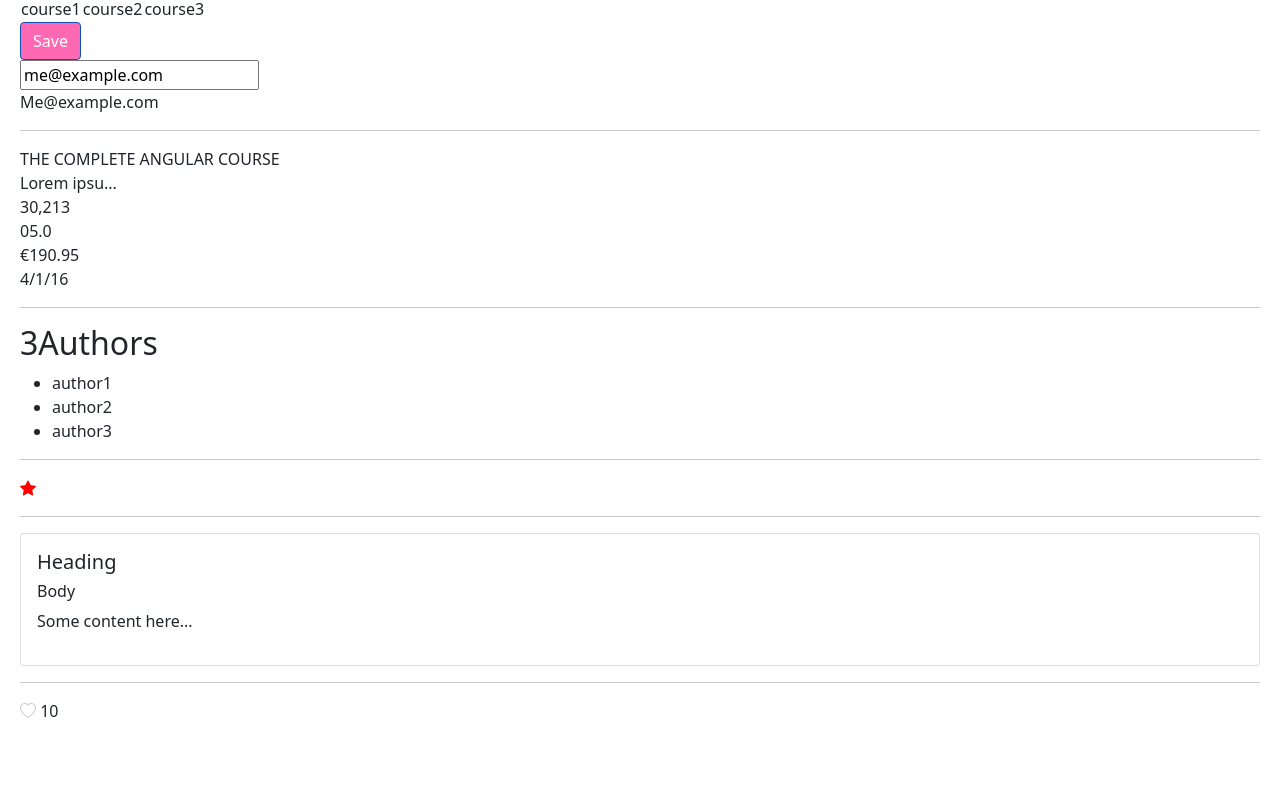
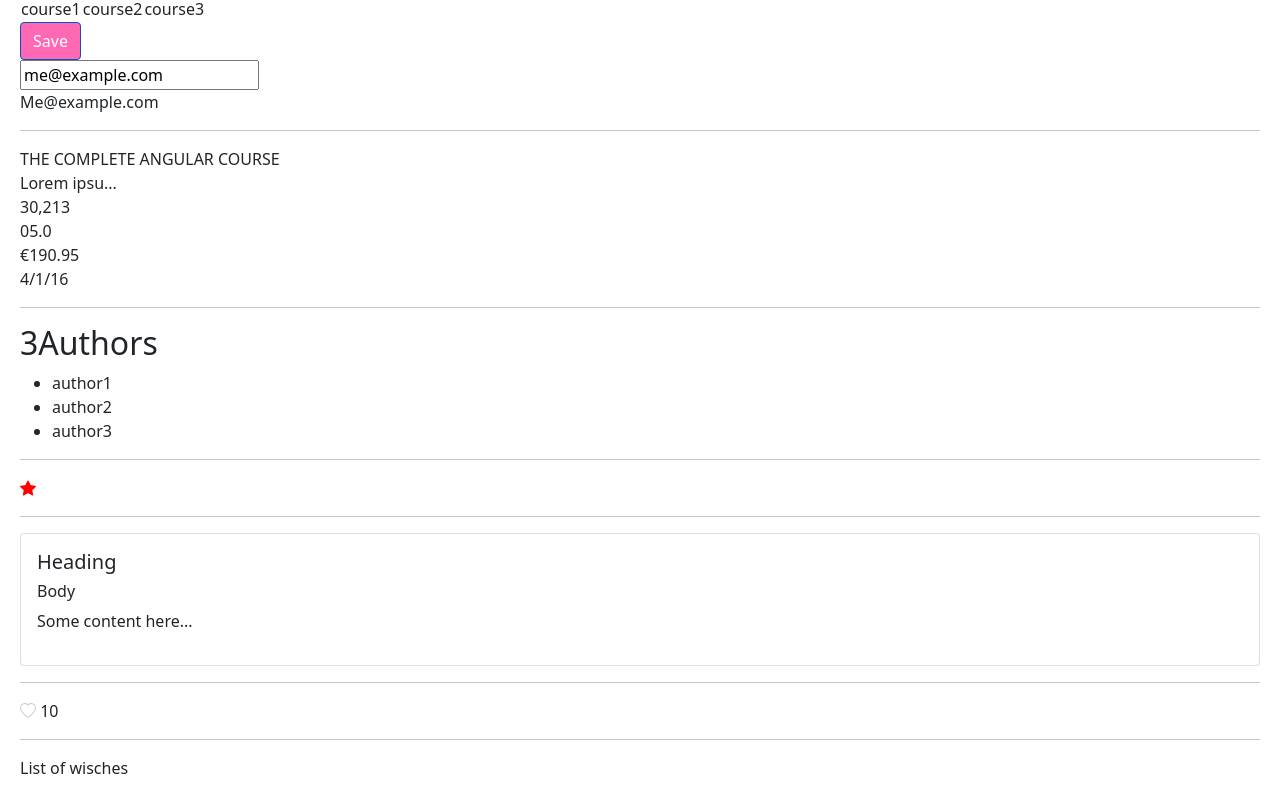
Before and after one commit to holhar/getting2know-angular, an Angular app: page / in a window 1280 px wide. Shown: the part 351-1151 px from the top of the page. Before the commit the page ends 1094 px from the top, so only its background shows below. Built offline with nearby package versions, Linux system fonts and the light colour scheme.

Commit message:
Directives: ngIf

```diff
--- a/src/app/app.component.html
+++ b/src/app/app.component.html
@@ -1,14 +1,18 @@
 <h1>Angular</h1>
+
 <hr/>
 <courses></courses>
+
 <hr/>
 <course></course>
+
 <hr/>
 <authors></authors>
+
 <hr/>
 <favorite [is-favorite]="post.isFavorite" (change)="onFavoriteChanged($event)"></favorite>
+
 <hr />
-
 <bootstrap-panel>
     <ng-container class="heading">Heading</ng-container>
     <div class="body">
@@ -18,8 +22,16 @@
 </bootstrap-panel>
 
 <hr />
-
 <like
     [likesCount]="tweet.likesCount"
     [isActive]="tweet.isLiked"
 ></like>
+
+<hr />
+<div *ngIf="wishes.length > 0; then wishesList else noWisches"></div>
+<ng-template #wishesList>
+    List of wisches
+</ng-template>
+<ng-template #noWisches>
+    No wishes yet
+<ng-template>
--- a/src/app/app.component.ts
+++ b/src/app/app.component.ts
@@ -8,6 +8,7 @@ import { FavoriteChangedEventArgs } from './favorite/favorite.component';
 })
 export class AppComponent {
   title = 'Getting to know Angular';
+  wishes = [1, 2];
 
   post = {
     title: "Title",
```
